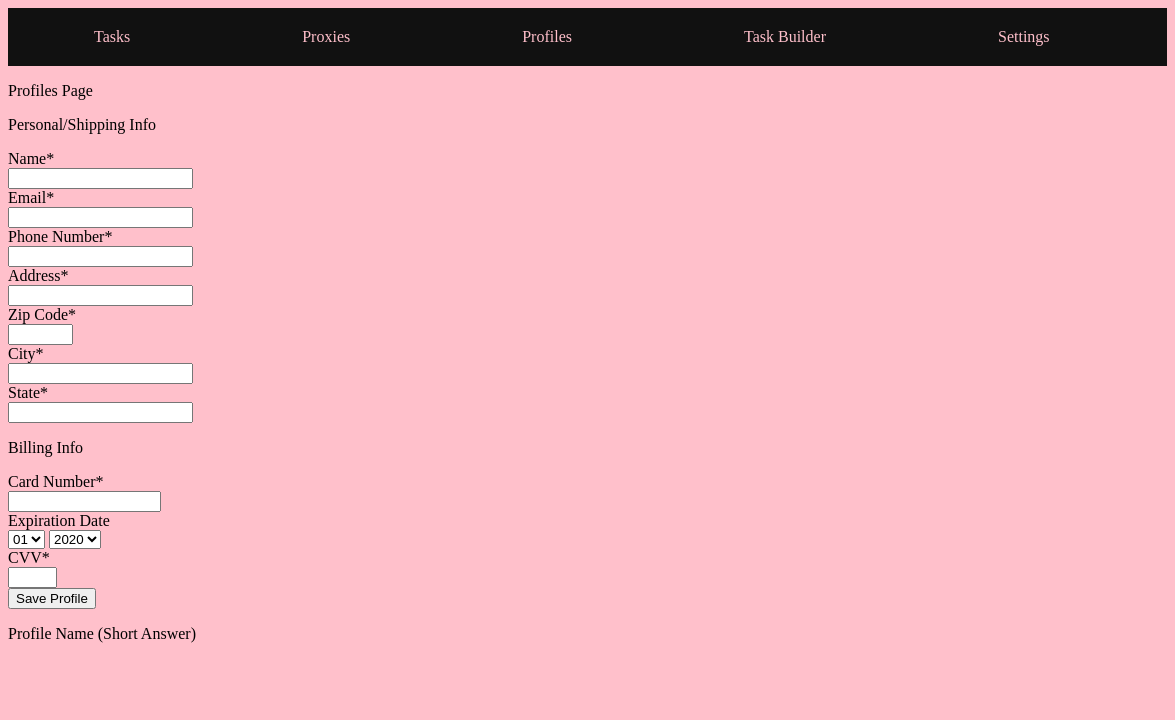
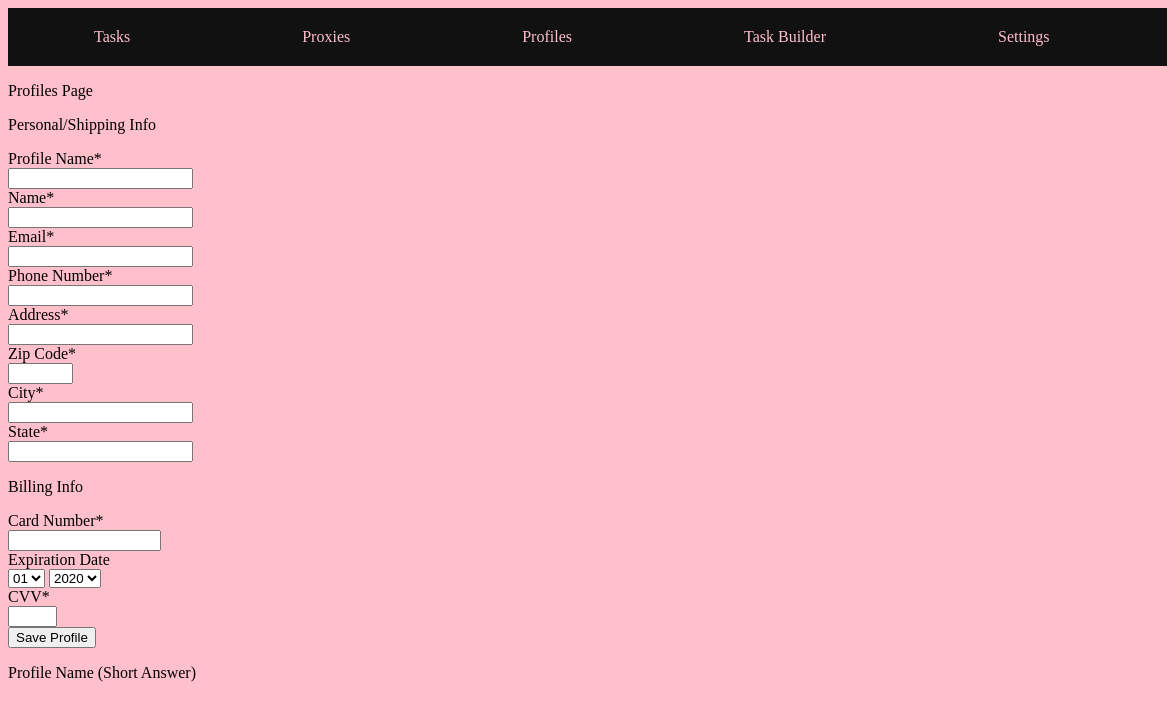
Before and after one commit to nichiluss/reservedsneakerbot, an Electron app: page profiles.html in a window 1175 px wide. Drawn offline with Linux system fonts and the light colour scheme.

Commit message:
Changed profile tab to write a new file per profile. TODO: Make deleting profiles possible, and a whole lot fucking more. 11:44PM 6/1/2020

```diff
--- a/profiles.html
+++ b/profiles.html
@@ -19,14 +19,39 @@
    <br />
   </p>
 
-  <script type="text/javascript">
 
-
-
-
+  <p>Personal/Shipping Info</p>
+<form>
+  <script>
+    function onClick() {
+      var fs = require('fs');
+      console.log("Test");
+      fs.open("profiles/" + document.getElementById("profName").value + ".pf", 'w', function(err, file) {
+        if (err) throw err;
+      });
+      fs.writeFile("profiles/" + document.getElementById("profName").value + ".pf",
+      document.getElementById("name").value + "\n" +
+      document.getElementById("email").value + "\n" +
+      document.getElementById("phone-number").value + "\n" +
+      document.getElementById("address").value + "\n" +
+      document.getElementById("zip").value + "\n" +
+      document.getElementById("city").value + "\n" +
+      document.getElementById("state").value + "\n" +
+      document.getElementById("card").value + "\n" +
+      document.getElementById("expDate").value + "\n" +
+      document.getElementById("expYear").value + "\n" +
+      document.getElementById("cardCvv").value + "\n", function (err) {
+        if (err) throw err;
+        console.log("File saved!");
+      })
+    }
   </script>
-  <p>Personal/Shipping Info</p>
-<form onsubmit="saveProfile()">
+  <div class="group">
+    <label>Profile Name*<br /></label>
+    <input spellcheck="false" id="profName" type="text" required>
+    <span class="highlight"></span>
+    <span class="bar"></span>
+  </div>
   <div class="group">
     <label>Name*<br /></label>
     <input spellcheck="false" id="name" type="text" required>
@@ -114,11 +139,11 @@
 
   <div class="group">
     <label>CVV*<br /></label>
-    <input spellcheck="false" id="card" type="text" maxlength="3" size="3"required>
+    <input spellcheck="false" id="cardCvv" type="text" maxlength="3" size="3" required>
     <span class="highlight"></span>
     <span class="bar"></span>
   </div>
-  <input type="submit" value="Save Profile">
+  <button type="submit" id="submitButton" onclick="onClick();">Save Profile</button>
 </form>
   <p>Profile Name (Short Answer)</p>
 
```
Also changed, not shown: icanbeyourherobaby.png (deleted).
